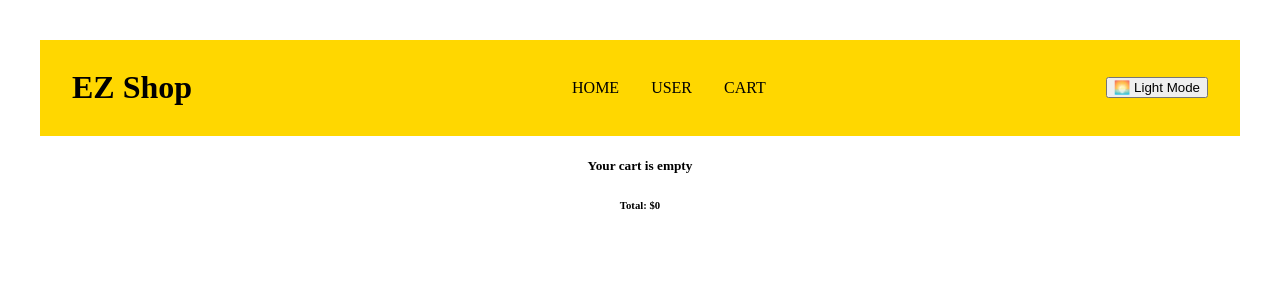
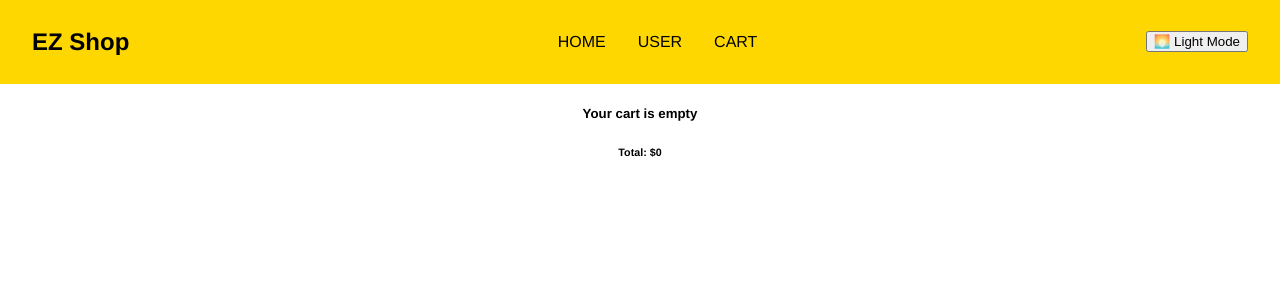
Before and after one commit to StanislasAubert3WA/EZShopping, a React (Vite) app: page /user/cart in a window 1280 px wide. Shown: the top 300 px of the page. Built offline with nearby package versions, Linux system fonts and the light colour scheme.

Commit message:
adding functionnal swith theme

```diff
--- a/src/App.jsx
+++ b/src/App.jsx
@@ -1,15 +1,25 @@
-import { useState } from 'react';
+import { useState, useEffect } from 'react';
 import reactLogo from './assets/react.svg';
+import {useSelector } from "react-redux";
 import { BrowserRouter, Routes, Route } from 'react-router-dom';
 import Home from './pages/Home';
 import User from './pages/UserPage';
 import CartPage from './pages/CartPage';
 import './App.css';
 import Nav from "./components/Nav";
+import GlobalStyle from './globalStyle';
 
 
 function App() {
+
+  const theme = useSelector((state) => state.theme)
+
+  useEffect(() => {
+      document.body.className = theme;
+    }, [theme]);
   return (
+    <div>
+      <GlobalStyle />
       <BrowserRouter>
         <Nav />
         <Routes>
@@ -22,6 +32,7 @@ function App() {
           {/*</Route>*/}
         </Routes>
       </BrowserRouter>
+    </div>
   );
 }
 
--- a/src/components/Nav.jsx
+++ b/src/components/Nav.jsx
@@ -8,12 +8,15 @@ const Nav = () => {
   const user = useSelector((state) => state.user.user)
   const theme = useSelector((state) => state.theme)
 
+
+
   const toggle = () => {
     dispatch(toggleTheme())
   }
   return (
-    <NavBar>
-      <h1>EZ Shop</h1>
+    <NavBar className={getTheme}>
+      <nav>
+        <h1>EZ Shop</h1>
         <ul>
           <li>
             <Link to="/">Home</Link>
@@ -30,6 +33,7 @@ const Nav = () => {
             {theme !== "light" ?  "🌑 Dark Mode" : (  "🌅 Light Mode")}
           </button>
         </div>
+      </nav>
       <Outlet />
     </NavBar>
   )
@@ -38,10 +42,12 @@ const Nav = () => {
 export default Nav;
 
 const NavBar = styled.div`
-display: flex;
-justify-content: space-between;
-padding: 0.5rem 2rem;
-align-items: center;
+nav{
+  display: flex;
+  justify-content: space-between;
+  padding: 0.5rem 2rem;
+  align-items: center;
+}
 background: gold;
 color: black;
   ul{
--- a/src/globalStyle.js
+++ b/src/globalStyle.js
@@ -4,8 +4,36 @@ const GlobalStyle = createGlobalStyle`
   body {
     margin: 0;
     padding: 0;
-    background: teal;
     font-family: Open-Sans, Helvetica, Sans-Serif;
+    img{
+        max-width: 10rem;
+    }
+  }
+
+  #root{
+    padding: 0;
+    max-width: 100%
+  }
+
+.light{
+    body{
+        background: #ccc;
+        color: black;
+    }
+  }
+
+  .dark{
+        background: #222;
+        color: #ccc;
+
+    nav{
+        background: #444;
+        color: #999;
+
+        a{
+            color: #999;
+        }
+    }
   }
 `;
 
```
